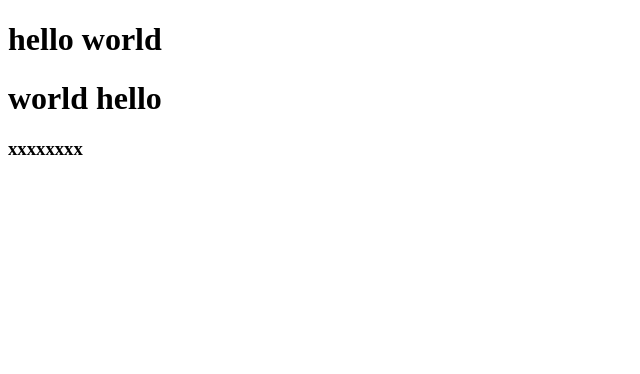
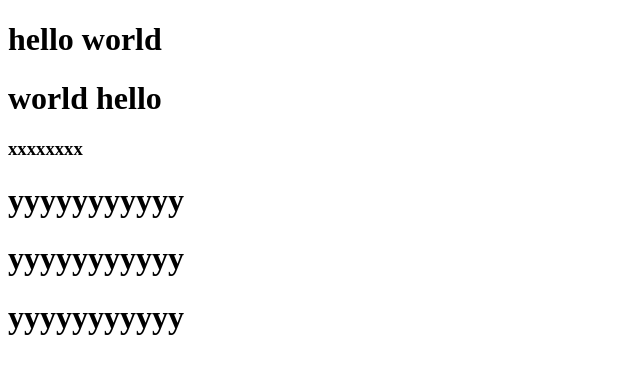
Before and after one commit to 419042968/testDemo, a plain HTML site: page index.html in a window 1280 px wide. Shown: the whole page, without its empty margins (0-640 px from the left). Drawn offline with Linux system fonts and the light colour scheme.

Commit message:
这是第五次提交，修改了很多文件

```diff
--- a/index.html
+++ b/index.html
@@ -9,5 +9,9 @@
     <h1>hello world</h1>
     <h1>world hello</h1>
     <h3>xxxxxxxx</h3>
+
+    <h1>yyyyyyyyyyy</h1>
+    <h1>yyyyyyyyyyy</h1>
+    <h1>yyyyyyyyyyy</h1>
 </body>
 </html>
```
Also changed, not shown: 1 other file.
